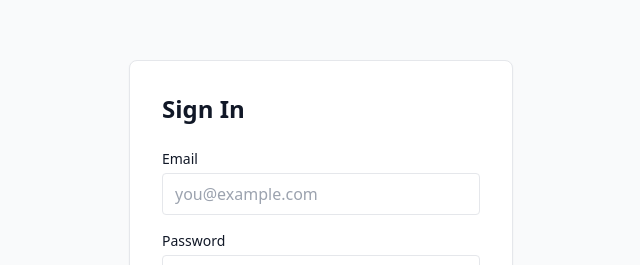
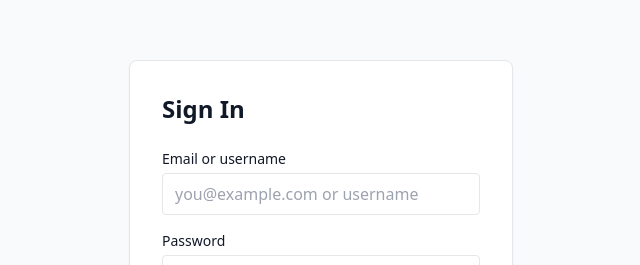
Before and after one commit to KishaKaiser/PL_CMS, a Next.js app in the folder apps/web/: page /login in a window 1280 px wide. Shown: the part 177-442 px from the top of the page, without its empty margins (319-959 px from the left). Built offline with nearby package versions, Linux system fonts and the light colour scheme; no server answers.

Commit message:
Allow username login and harden auth JSON parsing

```diff
--- a/apps/web/src/app/api/auth/login/route.ts
+++ b/apps/web/src/app/api/auth/login/route.ts
@@ -16,7 +16,7 @@ export async function POST(req: NextRequest) {
     body: JSON.stringify(body),
   });
 
-  const data = await upstream.json() as { accessToken?: string; refreshToken?: string; message?: string };
+  const data = (await upstream.json().catch(() => ({}))) as { accessToken?: string; refreshToken?: string; message?: string };
 
   if (!upstream.ok || !data.accessToken || !data.refreshToken) {
     return NextResponse.json(
--- a/apps/web/src/app/api/auth/refresh/route.ts
+++ b/apps/web/src/app/api/auth/refresh/route.ts
@@ -17,7 +17,7 @@ export async function POST(_req: NextRequest) {
     body: JSON.stringify({ refreshToken }),
   });
 
-  const data = await upstream.json() as { accessToken?: string; refreshToken?: string; message?: string };
+  const data = (await upstream.json().catch(() => ({}))) as { accessToken?: string; refreshToken?: string; message?: string };
 
   if (!upstream.ok || !data.accessToken || !data.refreshToken) {
     return NextResponse.json(
--- a/apps/web/src/app/login/page.tsx
+++ b/apps/web/src/app/login/page.tsx
@@ -78,7 +78,7 @@ function LoginForm() {
         <form onSubmit={handleSubmit} className="flex flex-col gap-4">
           <div>
             <label className="mb-1 block text-sm font-medium" htmlFor="email">
-              Email
+              Email or username
             </label>
             <input
               id="email"
@@ -86,10 +86,10 @@ function LoginForm() {
               required
               value={email}
               onChange={(e) => setEmail(e.target.value)}
-              autoComplete="email"
+              autoComplete="username"
               aria-invalid={Boolean(error)}
               className="w-full rounded border px-3 py-2 focus:outline-none focus:ring-2 focus:ring-indigo-500"
-              placeholder="you@example.com"
+              placeholder="you@example.com or username"
             />
           </div>
           <div>
```
Also changed, not shown: 2 other files (tests, documents, lock files or other folders).
